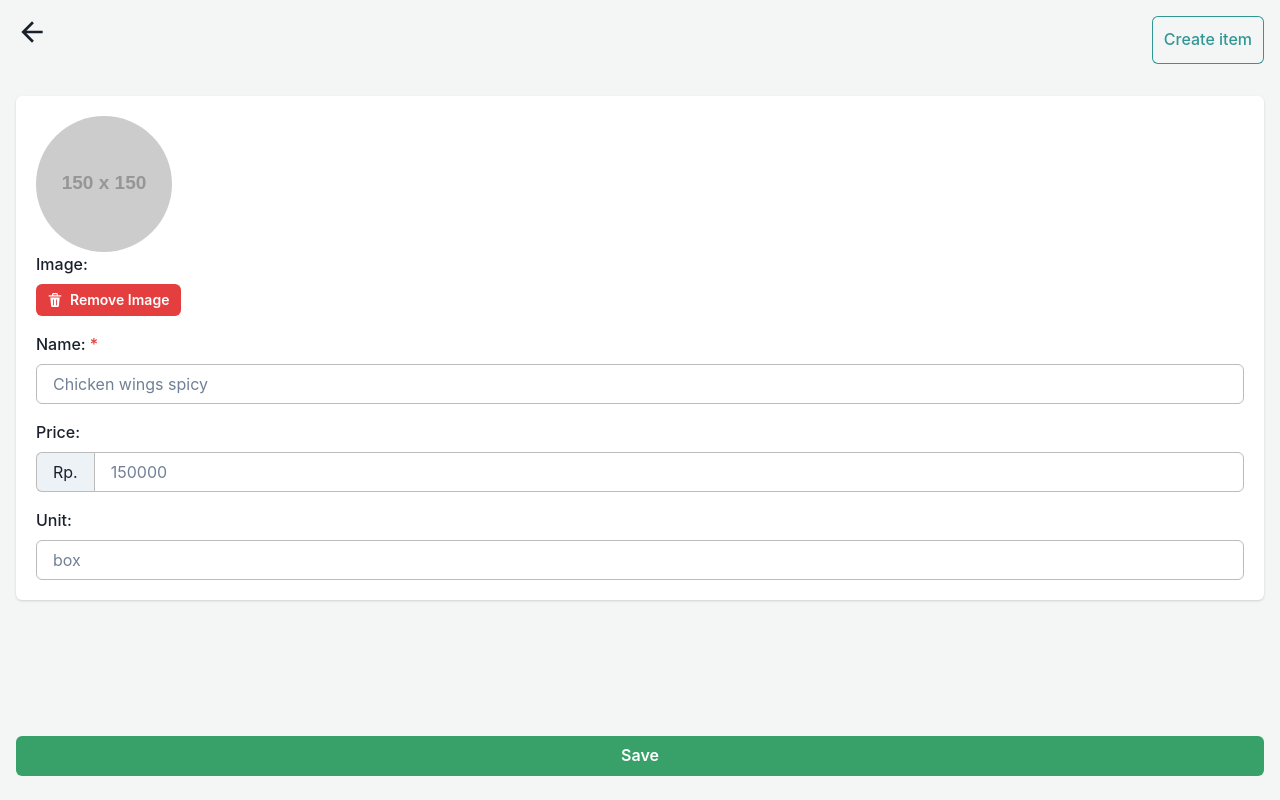
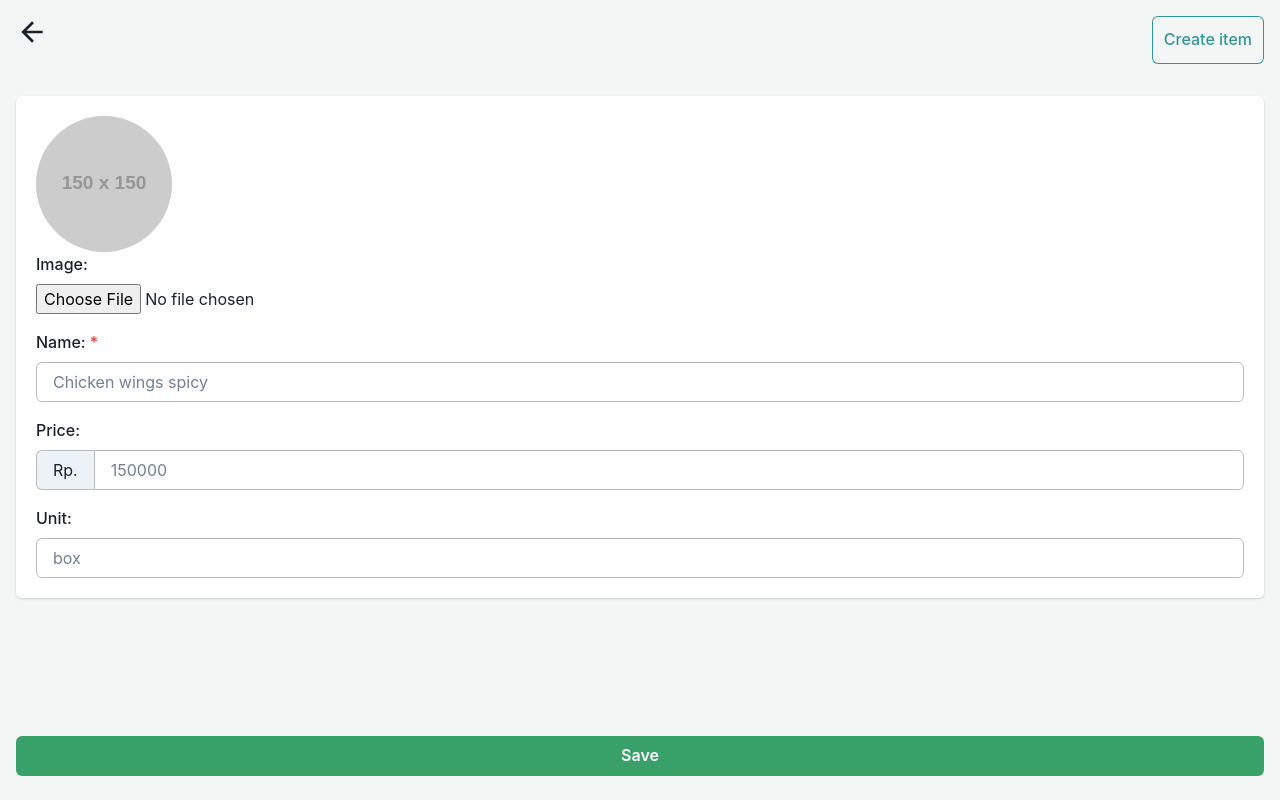
Before and after one commit to isselin28/digital-cashier-client, a React (Create React App) app: page /create in a window 1280 px wide. Built offline with nearby package versions, Linux system fonts and the light colour scheme.

Commit message:
[Create] fix conditional remove image button

```diff
--- a/src/pages/Create.js
+++ b/src/pages/Create.js
@@ -73,7 +73,7 @@ export default function Create() {
     processImageUpload(e, callbackFunction);
   };
 
-  const hasImage = !isPlaceholder(form.image);
+  const hasImage = !isPlaceholder(form.image) && form.image !== "";
 
   return (
     <>
```
